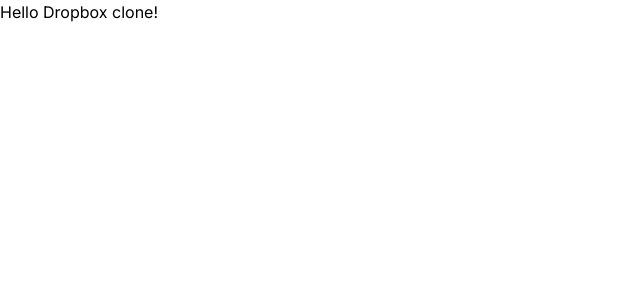
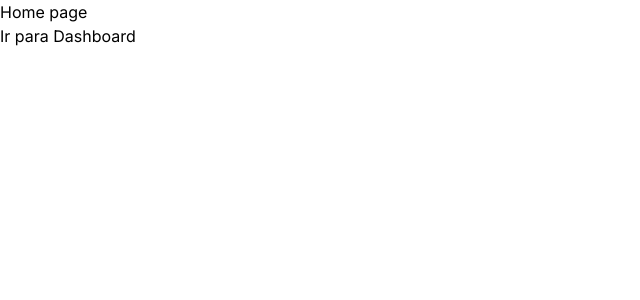
Before and after one commit to LeAmSa/dropbox-clone, a Next.js app: page / in a window 1280 px wide. Shown: the top 300 px of the page, without its empty margins (0-640 px from the left). Built offline with nearby package versions, Linux system fonts and the light colour scheme.

Commit message:
add dashboard link

```diff
--- a/src/app/page.tsx
+++ b/src/app/page.tsx
@@ -1,7 +1,10 @@
+import Link from "next/link";
+
 export default function Home() {
   return (
     <main>
-      <div>Hello Dropbox clone!</div>
+      <div>Home page</div>
+      <Link href="/dashboard">Ir para Dashboard</Link>
     </main>
   );
 }
```
